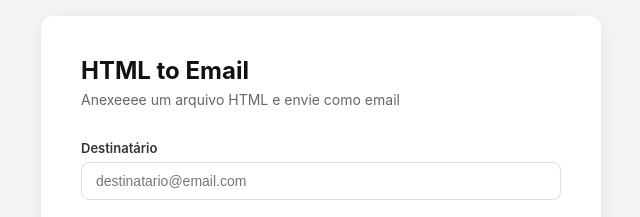
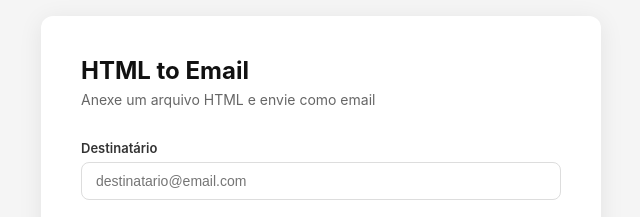
Before and after one commit to ErnandoNeto/html-to-email, a plain HTML site: page frontend/index.html in a window 1280 px wide. Shown: the part 145-362 px from the top of the page, 319-959 px from the left. Drawn offline with Linux system fonts and the light colour scheme.

Commit message:
fix: correct typo in subtitle text

```diff
--- a/frontend/index.html
+++ b/frontend/index.html
@@ -9,7 +9,7 @@
 <body>
   <div class="container">
     <h1>HTML to Email</h1>
-    <p class="subtitle">Anexeeee um arquivo HTML e envie como email</p>
+    <p class="subtitle">Anexe um arquivo HTML e envie como email</p>
 
     <form id="emailForm">
       <div class="field">
```
